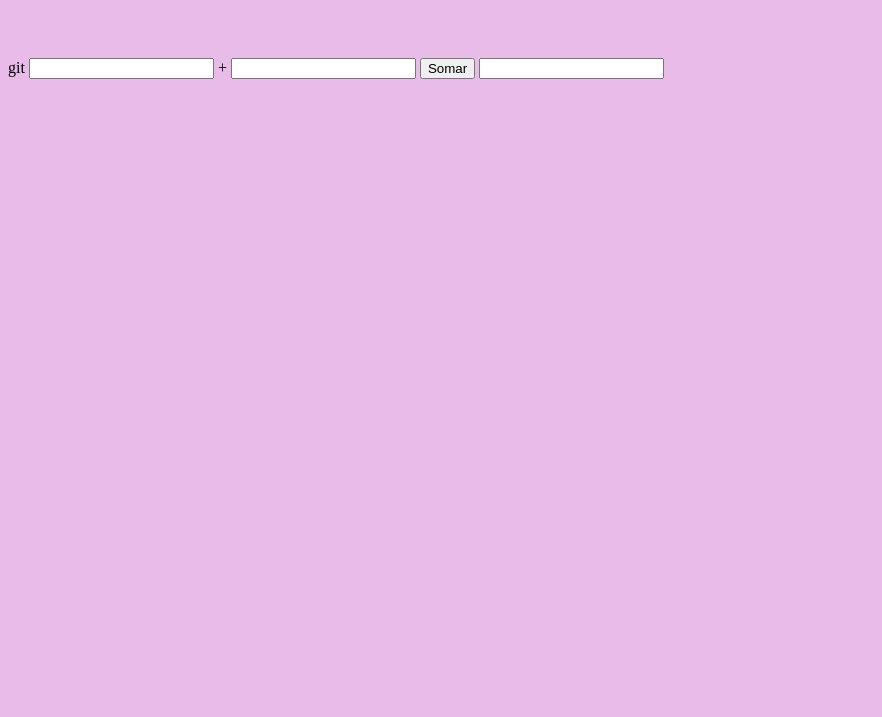
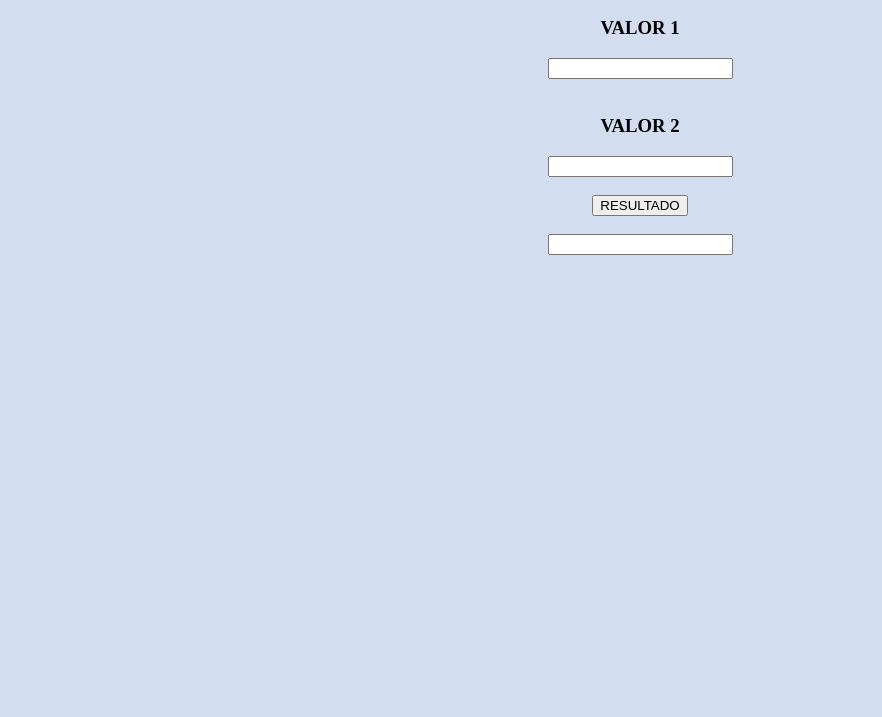
Before and after one commit to beartete/fatec-2023-calculadora, a plain HTML site: page index.html in a window 1280 px wide. Shown: the part 83-800 px from the top of the page, without its empty margins (0-882 px from the left). Drawn offline with Linux system fonts and the light colour scheme.

Commit message:
Calculadora

```diff
--- a/index.html
+++ b/index.html
@@ -8,7 +8,7 @@
 </head>
 <style type="text/css">
     body {
-        background-color: rgb(232, 187, 232);
+        background-color: rgb(211, 221, 240);
     }
     h1 {
         color: black;
@@ -16,13 +16,21 @@
     }
 </style>
 <body>
-    <h1>Calculadora Básica<h1></h1>
-    <form>git
+    <body><h1><center>CALCULADORA BÁSICA</center></h1>
+    <form><center>
+        <h3>VALOR 1</h3>
         <input type="text" id="num1">
-        +
+        <br>
+        <br>
+        <h3>VALOR 2</h3>
         <input type="text" id="num2">
-        <button type="button" onclick="somar()" >Somar</button>
+        <br>
+        <br>
+        <button type="button" onclick="somar()" >RESULTADO</button>
+        <br>
+        <br>
         <input type="text" id="resp" readonly>
+        <br></center>
     </form>
     <script>
         function somar(){
@@ -35,6 +43,7 @@
 
             document.getElementById("resp").value = resp;
         }
+        function
     </script>
 </body>
 </html>
```
